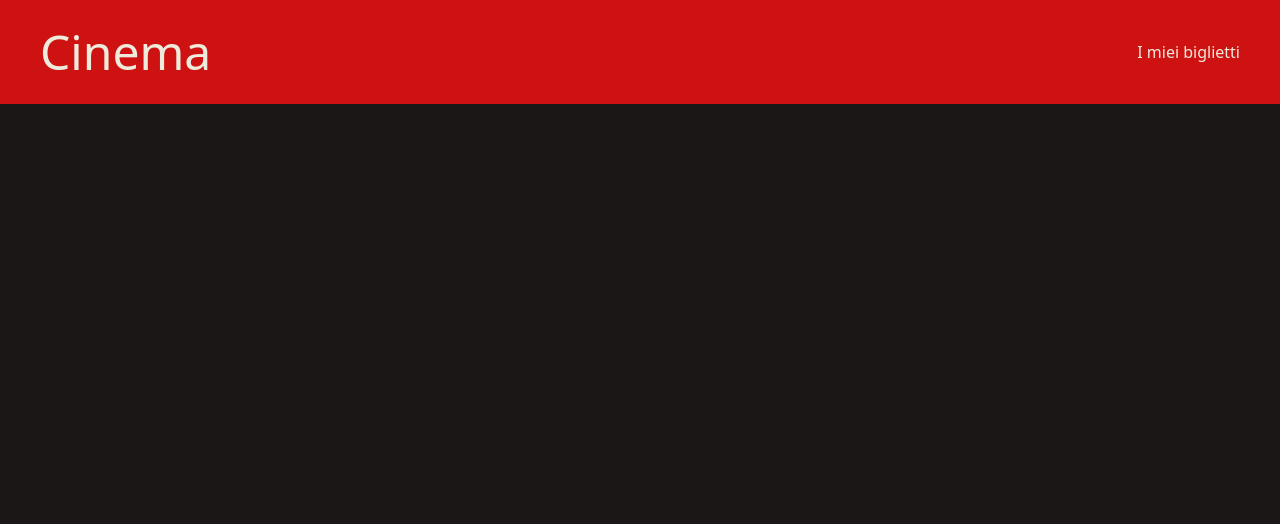
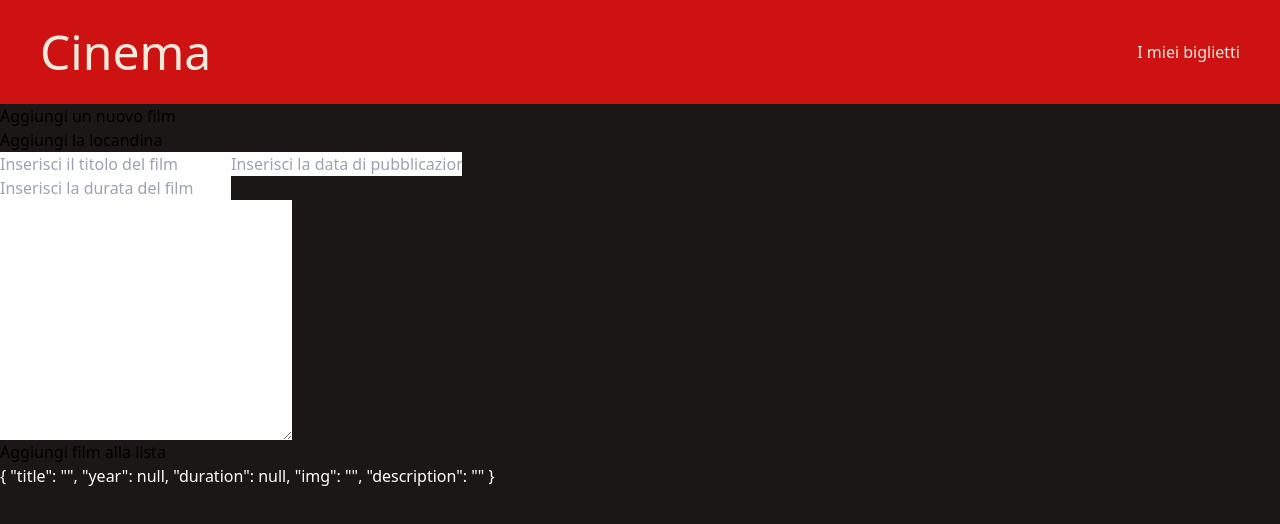
Before and after one commit to LorenzoComparini/Cinema, a Vue app in the folder frontend_cinemissimo/: page /movies/create in a window 1280 px wide. Shown: the top 524 px of the page. Built offline with nearby package versions, Linux system fonts and the light colour scheme.

Commit message:
creation of a BASIC addFilm

```diff
--- a/frontend_cinemissimo/package.json
+++ b/frontend_cinemissimo/package.json
@@ -8,9 +8,11 @@
     "lint": "vue-cli-service lint"
   },
   "dependencies": {
+    "axios": "^0.24.0",
     "core-js": "^3.6.5",
     "vue": "^2.6.11",
-    "vue-router": "^3.5.3"
+    "vue-router": "^3.5.3",
+    "yarn": "^1.22.17"
   },
   "devDependencies": {
     "@vue/cli-plugin-babel": "~4.5.0",
--- /dev/null
+++ b/frontend_cinemissimo/src/components/addFilm.vue
@@ -0,0 +1,54 @@
+<template>
+    <div class="flex flex-col">
+        <div class="flex flex-row">
+            <p>Aggiungi un nuovo film</p>
+        </div>
+        <div class="flex flex-row">
+            <p>Aggiungi la locandina</p>
+        </div>
+        <div class="flex flex-row">
+            <div class="flex flex-col">
+                <div class="flex flex-row">
+                    <input type="text" placeholder="Inserisci il titolo del film" v-model="movie[title]">
+                </div>
+                <div class="flex flex-row">
+                    <input type="text" placeholder="Inserisci la durata del film" v-model="movie[duration]">
+                </div>
+            </div>
+            <div class="flex flex-col">
+                <input type="text" placeholder="Inserisci la data di pubblicazione">
+            </div>
+        </div>
+        <div class="flex flex-row">
+            <textarea name="Mimmo Frontemare" id="" cols="30" rows="10"></textarea>
+        </div>
+        <div class="flex flex-row">
+            <button>
+                Aggiungi film alla lista
+            </button>
+        </div>
+        <p class="text-white">{{ movie }}</p>
+    </div>
+</template>
+
+<script>
+export default {
+    name: "addFilm",
+    data(){
+        return{
+            movie: {
+                title: "",
+                year: null,
+                duration: null,
+                img: "",
+                description:""
+            }
+        }
+    }
+
+}
+</script>
+
+<style>
+
+</style>
--- a/frontend_cinemissimo/src/main.js
+++ b/frontend_cinemissimo/src/main.js
@@ -5,6 +5,7 @@ import VueRouter from 'vue-router'
 import Home from './components/Home'
 import MovieSchedule from './components/MovieSchedule'
 import buyTicket from './components/buyTicket'
+import addFilm from './components/addFilm'
 
 Vue.use(VueRouter)
 
@@ -31,6 +32,11 @@ const routes = [
     name: 'buyTicket',
     component: buyTicket
   },
+  {
+    path: '/movies/create',
+    name: 'addFilm',
+    component: addFilm
+  },
 ]
 
 const router = new VueRouter({
```
Also changed, not shown: frontend_cinemissimo/src/components/Navbar.vue (line endings or trailing spaces), 2 other files (tests, documents, lock files or other folders).
